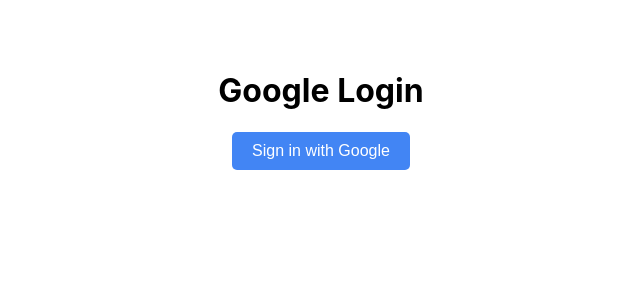
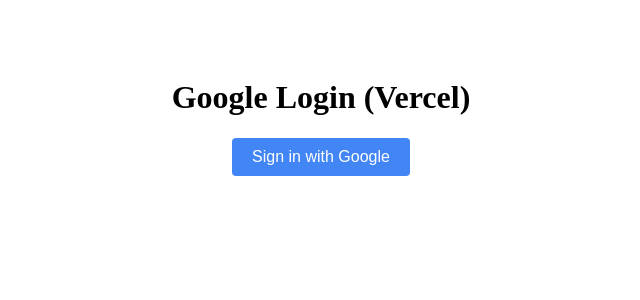
Before and after one commit to false0a/firebase-auth-app, a React (Create React App) app: page / in a window 1280 px wide. Shown: the top 300 px of the page, without its empty margins (319-959 px from the left). Built offline with nearby package versions, Linux system fonts and the light colour scheme.

Commit message:
업데이트 내용 설명 추가

```diff
--- a/src/App.js
+++ b/src/App.js
@@ -1,19 +1,92 @@
-import React from "react"
-import { BrowserRouter as Router, Routes, Route } from "react-router-dom"
-import Home from "./Home"
-import MainPage from "./MainPage"
+import React, { useState } from "react"
+import { signInWithGoogle } from "./firebase"
 
 function App() {
-    return (
-        <Router>
-            <Routes>
-                {/* 기본 로그인 페이지 (Vercel에서 iframe으로 연결됨) */}
-                <Route path="/" element={<Home />} />
-                {/* 로그인 성공 후 이동할 페이지 */}
-                <Route path="/main" element={<MainPage />} />
-            </Routes>
-        </Router>
-    )
+  const [showSuccessModal, setShowSuccessModal] = useState(false)
+  const [showFailureModal, setShowFailureModal] = useState(false)
+  const [errorMessage, setErrorMessage] = useState("")
+
+  const handleLogin = async () => {
+    try {
+      const user = await signInWithGoogle()
+      console.log("✅ 로그인 성공:", user)
+      // 로그인 성공 시, 성공 모달 표시
+      setShowSuccessModal(true)
+
+      // 2초 뒤에 **Framer /main** 페이지로 최상위 창 이동
+      setTimeout(() => {
+        window.top.location.href = "https://moccasin-room-455176.framer.app/main"
+      }, 2000)
+    } catch (error) {
+      console.error("❌ 로그인 실패:", error)
+      setErrorMessage(error.message)
+      setShowFailureModal(true)
+    }
+  }
+
+  return (
+    <div style={containerStyle}>
+      <h1>Google Login (Vercel)</h1>
+      <button onClick={handleLogin} style={buttonStyle}>
+        Sign in with Google
+      </button>
+
+      {/* 로그인 성공 모달 */}
+      {showSuccessModal && (
+        <div style={modalOverlayStyle}>
+          <div style={modalBoxStyle}>
+            <h2>로그인 성공!</h2>
+            <p>잠시 후 /main 페이지로 이동합니다...</p>
+          </div>
+        </div>
+      )}
+
+      {/* 로그인 실패 모달 */}
+      {showFailureModal && (
+        <div style={modalOverlayStyle}>
+          <div style={modalBoxStyle}>
+            <h2>로그인 실패</h2>
+            <p>{errorMessage}</p>
+          </div>
+        </div>
+      )}
+    </div>
+  )
 }
 
-export default App // ✅ 반드시 있어야 함!
+export default App
+
+const containerStyle = {
+  textAlign: "center",
+  padding: "50px",
+}
+
+const buttonStyle = {
+  padding: "10px 20px",
+  fontSize: "16px",
+  backgroundColor: "#4285F4",
+  color: "#fff",
+  border: "none",
+  borderRadius: "4px",
+  cursor: "pointer",
+}
+
+const modalOverlayStyle = {
+  position: "fixed",
+  top: 0,
+  left: 0,
+  width: "100%",
+  height: "100%",
+  background: "rgba(0,0,0,0.5)",
+  display: "flex",
+  alignItems: "center",
+  justifyContent: "center",
+}
+
+const modalBoxStyle = {
+  background: "#333",
+  padding: "20px",
+  borderRadius: "8px",
+  color: "#fff",
+  textAlign: "center",
+}
--- a/src/firebase.js
+++ b/src/firebase.js
@@ -1,14 +1,13 @@
 import { initializeApp } from "firebase/app"
 import { getAuth, GoogleAuthProvider, signInWithPopup } from "firebase/auth"
 
-// 🔹 여기에 Firebase Console에서 받은 설정 정보 복사
 const firebaseConfig = {
-    apiKey: "AIzaSyDZaaHJwsIA34Kwx1Uz7m1ZuaUCBldS-Lk",
-    authDomain: "ploka-be736.firebaseapp.com",
-    projectId: "ploka-be736",
-    storageBucket: "ploka-be736.appspot.com",
-    messagingSenderId: "834946972945",
-    appId: "1:834946972945:web:554deb37314634d3f660b0"
+  apiKey: "YOUR_API_KEY",
+  authDomain: "YOUR_PROJECT_ID.firebaseapp.com",
+  projectId: "YOUR_PROJECT_ID",
+  storageBucket: "YOUR_PROJECT_ID.appspot.com",
+  messagingSenderId: "YOUR_SENDER_ID",
+  appId: "YOUR_APP_ID"
 }
 
 const app = initializeApp(firebaseConfig)
--- a/src/index.js
+++ b/src/index.js
@@ -1,17 +1,10 @@
-import React from 'react';
-import ReactDOM from 'react-dom/client';
-import './index.css';
-import App from './App';
-import reportWebVitals from './reportWebVitals';
+import React from "react"
+import ReactDOM from "react-dom/client"
+import App from "./App"
 
-const root = ReactDOM.createRoot(document.getElementById('root'));
+const root = ReactDOM.createRoot(document.getElementById("root"))
 root.render(
   <React.StrictMode>
     <App />
   </React.StrictMode>
-);
-
-// If you want to start measuring performance in your app, pass a function
-// to log results (for example: reportWebVitals(console.log))
-// or send to an analytics endpoint. Learn more: https://bit.ly/CRA-vitals
-reportWebVitals();
+)
```
Lines whose indentation alone changed are shown as unchanged.
